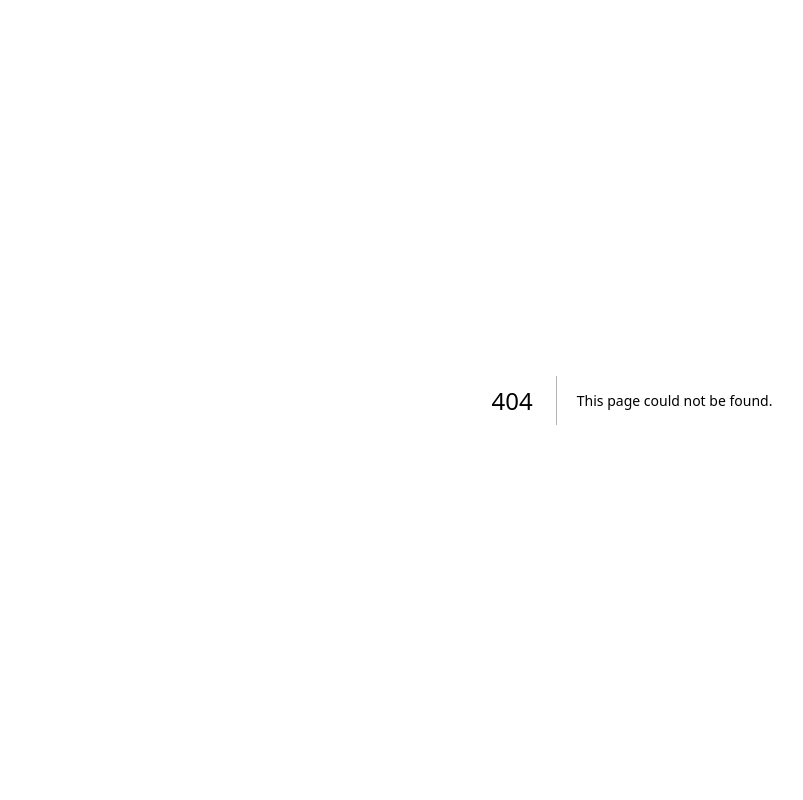
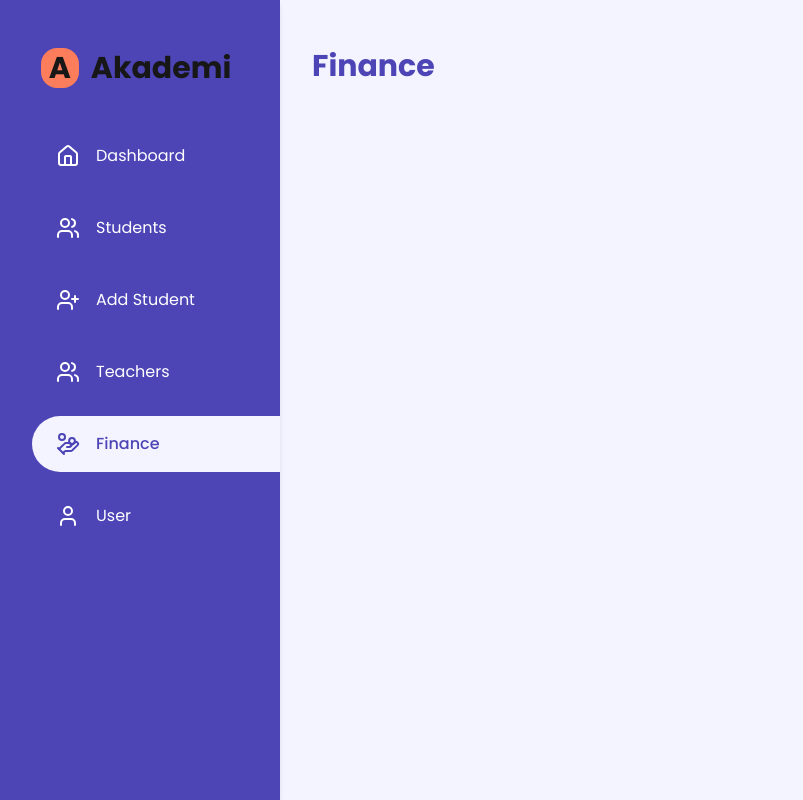
Before and after one commit to 3-du4rd4/desafio-frontend, a Next.js app: page /finance in a window 1280 px wide. Before the commit this address had no page. Shown: the whole page, without its empty margins (8-811 px from the left). Built offline with nearby package versions, Linux system fonts and the light colour scheme.

Commit message:
feat: adicionar pages de Teachers, Finance e User

```diff
--- /dev/null
+++ b/src/app/finance/page.tsx
@@ -0,0 +1,10 @@
+import Header from "@/components/layout/Header";
+import Layout from "@/components/layout/Layout";
+
+export default function FinancePage() {
+  return (
+    <Layout>
+      <Header title="Finance" />
+    </Layout>
+  );
+}
--- a/src/app/page.tsx
+++ b/src/app/page.tsx
@@ -1,10 +1,11 @@
+import Header from '@/components/layout/Header';
 import Layout from '@/components/layout/Layout';
 
 
 export default function Home() {
   return (
     <Layout>
-      <h1 className="text-3xl font-bold text-[#4D44B5] mb-6">-</h1>
+      <Header title="Dashboard" />
     </Layout>
   );
 }
--- /dev/null
+++ b/src/app/teachers/page.tsx
@@ -0,0 +1,10 @@
+import Header from "@/components/layout/Header";
+import Layout from "@/components/layout/Layout";
+
+export default function TeachersPage() {
+  return (
+    <Layout>
+      <Header title="Teachers" />
+    </Layout>
+  );
+}
--- /dev/null
+++ b/src/app/user/page.tsx
@@ -0,0 +1,10 @@
+import Header from "@/components/layout/Header";
+import Layout from "@/components/layout/Layout";
+
+export default function UserPage() {
+  return (
+    <Layout>
+      <Header title="User" />
+    </Layout>
+  );
+}
```
